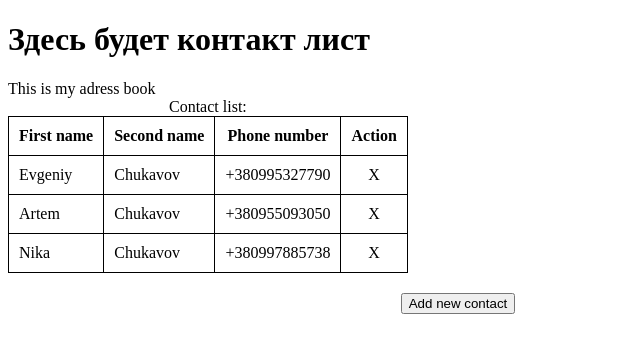
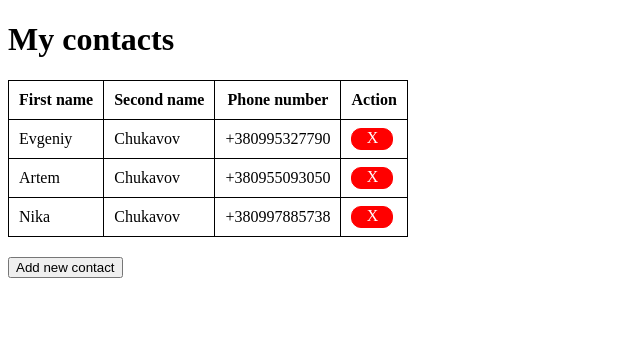
Before and after one commit to Styllerr/Hillel_React, a React (Create React App) app in the folder HomeWork_02/my-app/: page / in a window 1280 px wide. Shown: the top 352 px of the page, without its empty margins (0-640 px from the left). Built offline with nearby package versions, Linux system fonts and the light colour scheme.

Commit message:
finish this task

```diff
--- a/HomeWork_02/my-app/src/App.js
+++ b/HomeWork_02/my-app/src/App.js
@@ -5,9 +5,9 @@ export default class App extends Component {
   render() {
     return (
       <>
-    <h1>Здесь будет контакт лист</h1>
-    <Contacts />
-    </>
+        <h1>My contacts</h1>
+        <Contacts />
+      </>
     )
   }
 }
--- a/HomeWork_02/my-app/src/Contacts/ContactForm.js
+++ b/HomeWork_02/my-app/src/Contacts/ContactForm.js
@@ -2,9 +2,7 @@ import React, { Component } from 'react'
 
 export default class ContactForm extends Component {
     state = {
-        showForm: "none",
-        showButton: "block",
-        // lockButtonAdd: "disabled",
+        lockButtonAdd: true,
         firstName: '',
         secondName: '',
         phonenumber: '',
@@ -16,28 +14,52 @@ export default class ContactForm extends Component {
         this.setState({
             firstName: e.target.value
         });
-        if(e.target.value) {
-            e.target.style.border="2px solid green"
-        }else {
-            e.target.style.border="2px solid red"
-
+        if (e.target.value) {
+            this.setState({ validInputName: true });
+            e.target.style.border = "1px solid black";
+        } else {
+            this.setState({ validInputName: false });
+            e.target.style.border = "2px solid red";
         }
+        this.unblockAdd();
     };
     onSecondNameChange = (e) => {
         this.setState({
             secondName: e.target.value,
         });
+        if (e.target.value) {
+            this.setState({ validInputSecondName: true });
+            e.target.style.border = "1px solid black";
+        } else {
+            this.setState({ validInputSecondName: false });
+            e.target.style.border = "2px solid red";
+        }
+        this.unblockAdd();
     };
     onPhoneNumberChange = (e) => {
         this.setState({
             phonenumber: e.target.value,
         });
+        if (e.target.value) {
+            this.setState({ validInputPhoneNomber: true });
+            e.target.style.border = "1px solid black";
+        } else {
+            this.setState({ validInputPhoneNomber: false });
+            e.target.style.border = "2px solid red";
+        }
+        this.unblockAdd();
     };
 
-    lostFocus = (e) => {
+    onInputFocus = (e) => {
+        this.unblockAdd();
+    }
+    onInputBlur = (e) => {
         if (e.target.value) {
-
+            e.target.style.border = "1px solid black";
+        } else {
+            e.target.style.border = "2px solid red"
         }
+        this.unblockAdd();
     }
     onFormSubmit = (e) => {
         e.preventDefault();
@@ -46,16 +68,28 @@ export default class ContactForm extends Component {
             secondName: this.state.secondName,
             phonenumber: this.state.phonenumber,
         });
+        this.cancelForm()
+    }
+    unblockAdd() {
+        if (this.state.validInputName && this.state.validInputSecondName && this.state.validInputPhoneNomber) {
+            this.setState({ lockButtonAdd: false })
+        } else { this.setState({ lockButtonAdd: true }) }
+    }
+    cleanForm() {
         this.setState({
             firstName: '',
             secondName: '',
             phonenumber: ''
         })
     }
+    cancelForm = () => {
+        this.cleanForm();
+        this.props.hideForm();
+    }
     render() {
         const styles = {
             wrapper: {
-                maxWidth: "900px",
+                maxWidth: "600px",
             },
             inputConteiner: {
                 width: "29%",
@@ -67,50 +101,27 @@ export default class ContactForm extends Component {
                 display: "flex",
                 justifyContent: "space-between",
                 marginTop: "20px",
-
-            },
-            buttonAdd: {
-                marginTop: "20px",
             },
             buttonConteiner: {
                 display: "flex",
                 justifyContent: "center",
                 marginTop: "20px",
-            },
-            showForm: {
-                display: this.state.showForm,
-            },
-            showButton: {
-                display: this.state.showButton
-            },
-            validInput: {
-                border: "1px solid green"
-            },
-            invalidInput: {
-                border: "1px solid red"
             }
         }
         return (
             <div style={styles.wrapper}>
-                <div style={styles.buttonConteiner}>
-                    <button style={styles.showButton} onClick={() => {
-                        this.setState({ showForm: "block" });
-                        this.setState({ showButton: "none" })
-                    }
-                    }>Add new contact</button>
-                </div>
-                <form
-                    style={styles.showForm}
-                >
+                <form>
                     <div style={styles.inputWrapper}>
                         <div style={styles.inputConteiner}>
                             <label htmlFor="firstName" style={styles.label}>Name</label>
                             <input
+                                autoFocus
                                 type="text"
                                 name="firstName"
                                 id="firstName"
                                 value={this.state.firstName}
-                                // style={styles.invalidInput}
+                                onFocus={this.onInputFocus}
+                                onBlur={this.onInputBlur}
                                 onChange={this.onNameChange}
                                 autoComplete="off"
                             />
@@ -122,6 +133,8 @@ export default class ContactForm extends Component {
                                 name="secondName"
                                 id="secondName"
                                 value={this.state.secondName}
+                                onFocus={this.onInputFocus}
+                                onBlur={this.onInputBlur}
                                 onChange={this.onSecondNameChange}
                                 autoComplete="off"
                             />
@@ -133,6 +146,8 @@ export default class ContactForm extends Component {
                                 name="phonenumber"
                                 id="phonenumber"
                                 value={this.state.phonenumber}
+                                onFocus={this.onInputFocus}
+                                onBlur={this.onInputBlur}
                                 onChange={this.onPhoneNumberChange}
                                 autoComplete="off"
                             />
@@ -148,10 +163,7 @@ export default class ContactForm extends Component {
                             type="reset"
                             value="Cancel"
                             style={{ marginLeft: "30px" }}
-                            onClick={() => {
-                                this.setState({ showForm: "none" });
-                                this.setState({ showButton: "block" })
-                            }}
+                            onClick={this.cancelForm}
                         />
                     </div>
                 </form>
--- a/HomeWork_02/my-app/src/Contacts/ContactItem.js
+++ b/HomeWork_02/my-app/src/Contacts/ContactItem.js
@@ -1,17 +1,35 @@
 import React, { Component } from 'react'
 
 export default class ContactItem extends Component {
+    deleteContact = () => {
+        this.props.del(this.props.contact.id)
+    }
     render() {
         const styleTableCell = {
             border: "1px solid black",
             padding: "10px"
+        }
+        const styleDelButton = {
+            width: "40px",
+            height: "20px",
+            textAlign: "center",
+            border: "1px solid red",
+            borderRadius: "10px",
+            color: "white",
+            backgroundColor: "red",
+            cursor: "pointer"
         }
         return (
             <>
                 <td style={styleTableCell}>{this.props.contact.firstName}</td>
                 <td style={styleTableCell}>{this.props.contact.secondName}</td>
                 <td style={styleTableCell}>+{this.props.contact.phonenumber}</td>
-                <td style={{textAlign: "center"}}><div>X</div></td>
+                <td style={{ paddingLeft: "10px" }}>
+                    <div
+                        style={styleDelButton}
+                        onClick={this.deleteContact}
+                    >X</div>
+                </td>
             </>
         )
     }
--- a/HomeWork_02/my-app/src/Contacts/ContactList.js
+++ b/HomeWork_02/my-app/src/Contacts/ContactList.js
@@ -10,8 +10,7 @@ export default class ContactList extends Component {
         }
         return (
             <>
-                <table style={{ borderCollapse: "collapse", border: "1px solid black"}}>
-                    <caption>Contact list:</caption>
+                <table style={{ borderCollapse: "collapse", border: "1px solid black" }}>
                     <thead>
                         <tr>
                             <th style={styleTableHeader}>First name</th>
@@ -22,7 +21,8 @@ export default class ContactList extends Component {
                     </thead>
                     <tbody>
                         {this.props.contacts.map((item) => {
-                            return <tr style={styleTableHeader} key={item.id}><ContactItem contact={item} /></tr>})}
+                            return <tr style={styleTableHeader} key={item.id}><ContactItem contact={item} del={this.props.del} /></tr>
+                        })}
                     </tbody>
                 </table>
             </>
--- a/HomeWork_02/my-app/src/Contacts/Contacts.js
+++ b/HomeWork_02/my-app/src/Contacts/Contacts.js
@@ -5,29 +5,53 @@ import ContactForm from './ContactForm'
 export default class Contacts extends Component {
     state = {
         contacts: [
-            {id: 1, firstName: 'Evgeniy', secondName: 'Chukavov', phonenumber: '380995327790'},
-            {id: 2, firstName: 'Artem', secondName: 'Chukavov', phonenumber: '380955093050'},
-            {id: 3, firstName: 'Nika', secondName: 'Chukavov', phonenumber: '380997885738'}
-        ]
+            { id: 1, firstName: 'Evgeniy', secondName: 'Chukavov', phonenumber: '380995327790' },
+            { id: 2, firstName: 'Artem', secondName: 'Chukavov', phonenumber: '380955093050' },
+            { id: 3, firstName: 'Nika', secondName: 'Chukavov', phonenumber: '380997885738' }
+        ],
+        activeForm: true
+    }
+    showForm = () => {
+        this.setState({ activeForm: false })
+    }
+    hideForm = () => {
+        this.setState({ activeForm: true })
     }
     addNewContact = (contact) => {
-        console.log(contact);
         contact.id = Date.now();
         this.setState({
             contacts: [...this.state.contacts, contact],
         });
     }
+    deleteContact = (id) => {
+        console.log('Сейчас удалю: ' + id)
+        this.setState({
+            contacts: this.state.contacts.filter((item) => item.id !== id)
+        })
+    }
     render() {
+        let activeFormView;
+        const styles = {
+            addButton: {
+                marginTop: "20px",
+            }
+        }
+        if (this.state.activeForm) {
+            activeFormView = <button
+                onClick={this.showForm}
+                style={styles.addButton}>
+                Add new contact
+            </button>
+        } else {
+            activeFormView = <ContactForm addNew={this.addNewContact} hideForm={this.hideForm} />
+        }
 
         return (
             <>
-            <div>
-                This is my adress book
-            </div>
-            <ContactList contacts={this.state.contacts} />
-            <div>
-                <ContactForm addNew = {this.addNewContact}/>
-            </div>
+                <ContactList contacts={this.state.contacts} del={this.deleteContact} />
+                <div>
+                    {activeFormView}
+                </div>
             </>
         )
     }
```
Also changed, not shown: HomeWork_02/my-app/public/style.css (+8 -2 lines).
